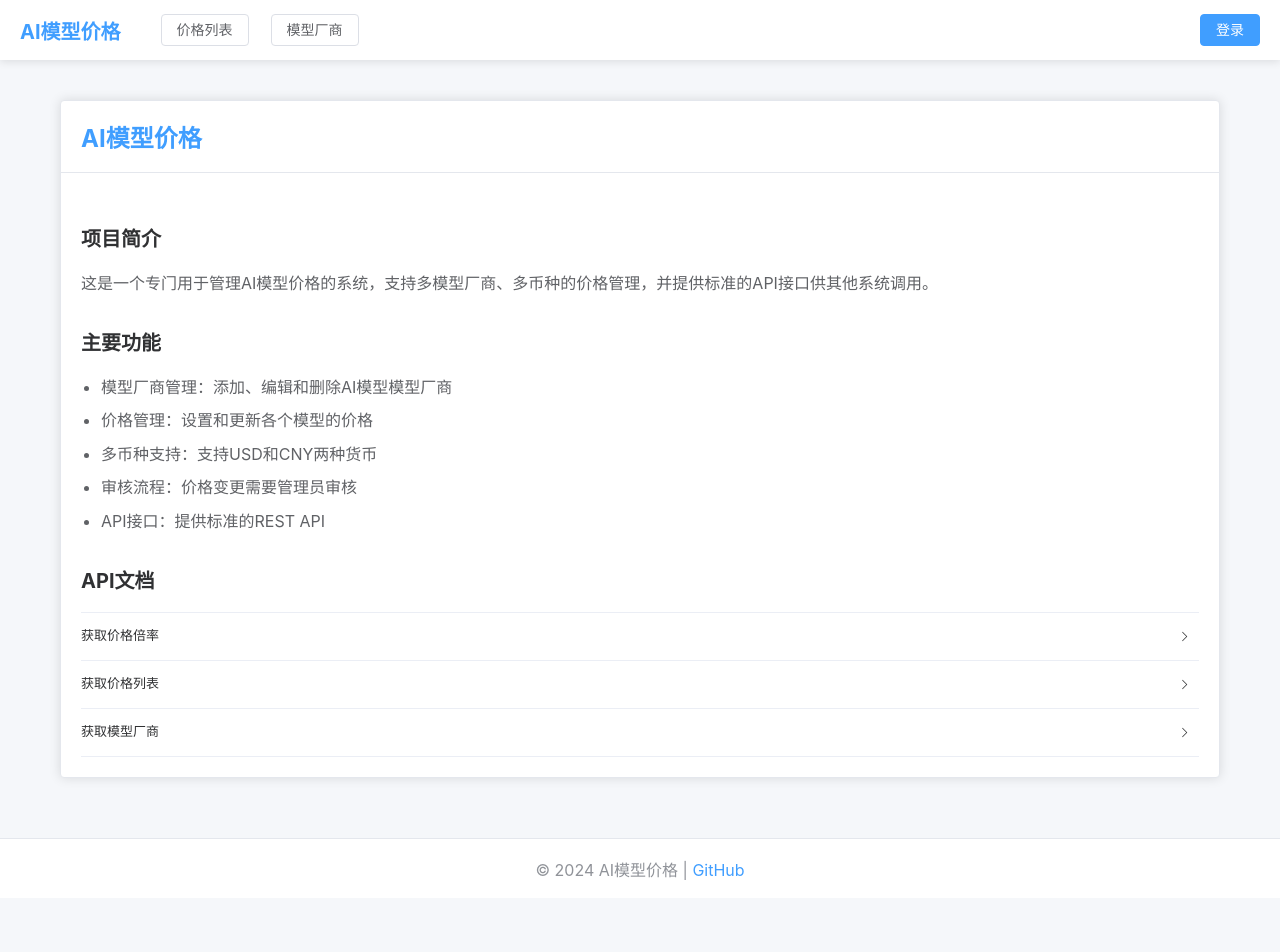
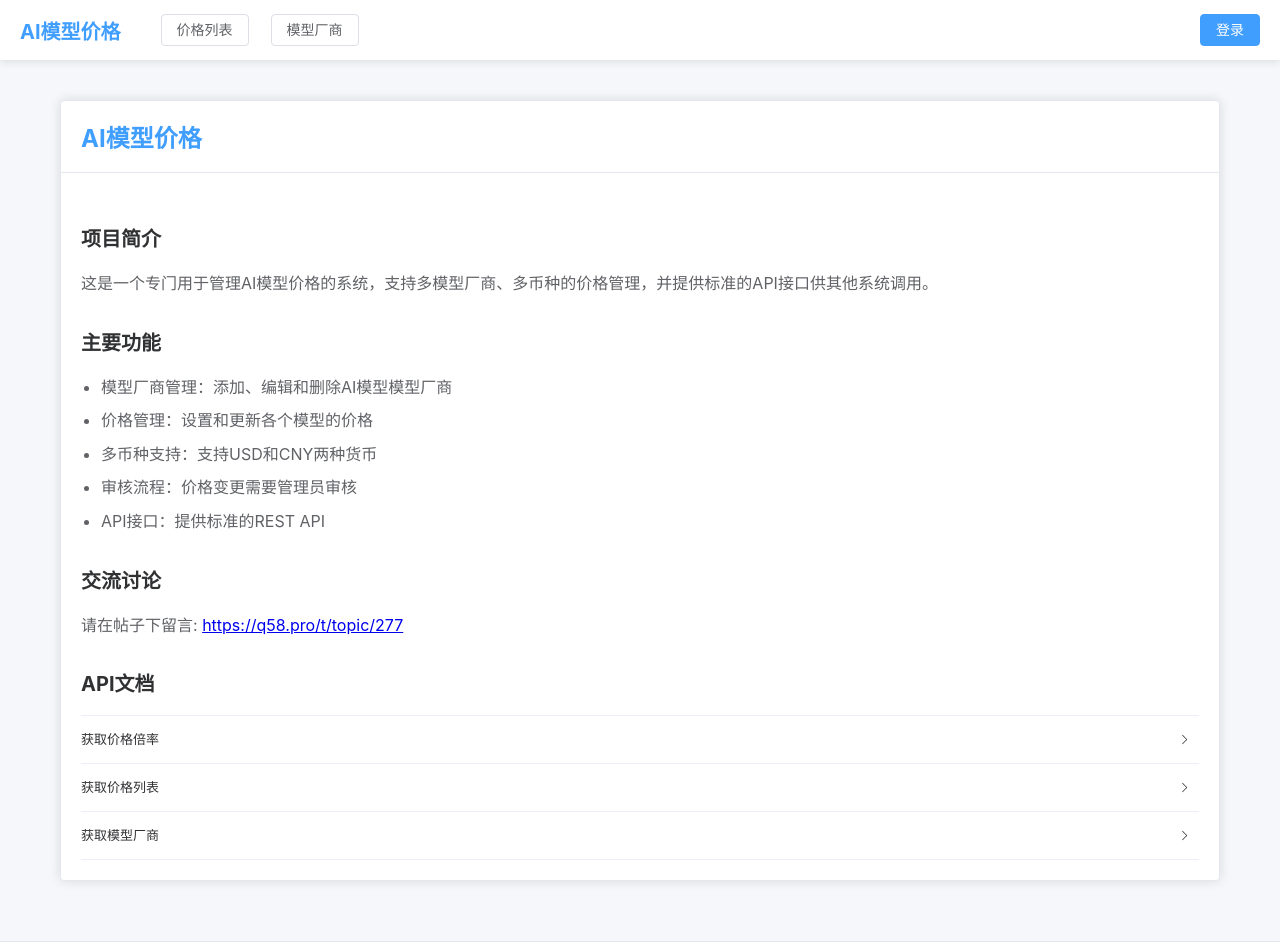
Before and after one commit to woodchen-ink/aimodels-prices, a Vue app in the folder frontend/: page / in a window 1280 px wide. Shown: the top 952 px of the page. Before the commit the page ends 899 px from the top, so only its background shows below. Built offline with nearby package versions, Linux system fonts and the light colour scheme; no server answers.

Commit message:
Update footer and home page with Q58 community link

```diff
--- a/frontend/src/App.vue
+++ b/frontend/src/App.vue
@@ -35,7 +35,7 @@
 
     <el-footer height="60px">
       <div class="footer-content">
-        <p>© 2024 AI模型价格 | <a href="https://github.com" target="_blank">GitHub</a></p>
+        <p>© 2025 Q58 AI模型价格 | <a href="https://q58.pro/t/topic/277?u=wood" target="_blank">介绍帖子</a></p>
       </div>
     </el-footer>
   </el-container>
--- a/frontend/src/views/Home.vue
+++ b/frontend/src/views/Home.vue
@@ -18,6 +18,9 @@
           <li>审核流程：价格变更需要管理员审核</li>
           <li>API接口：提供标准的REST API</li>
         </ul>
+
+        <h2>交流讨论</h2>
+        <p>请在帖子下留言: <a href="https://q58.pro/t/topic/277?u=wood" target="_blank">https://q58.pro/t/topic/277</a></p>
 
         <h2>API文档</h2>
         <el-collapse>
```
